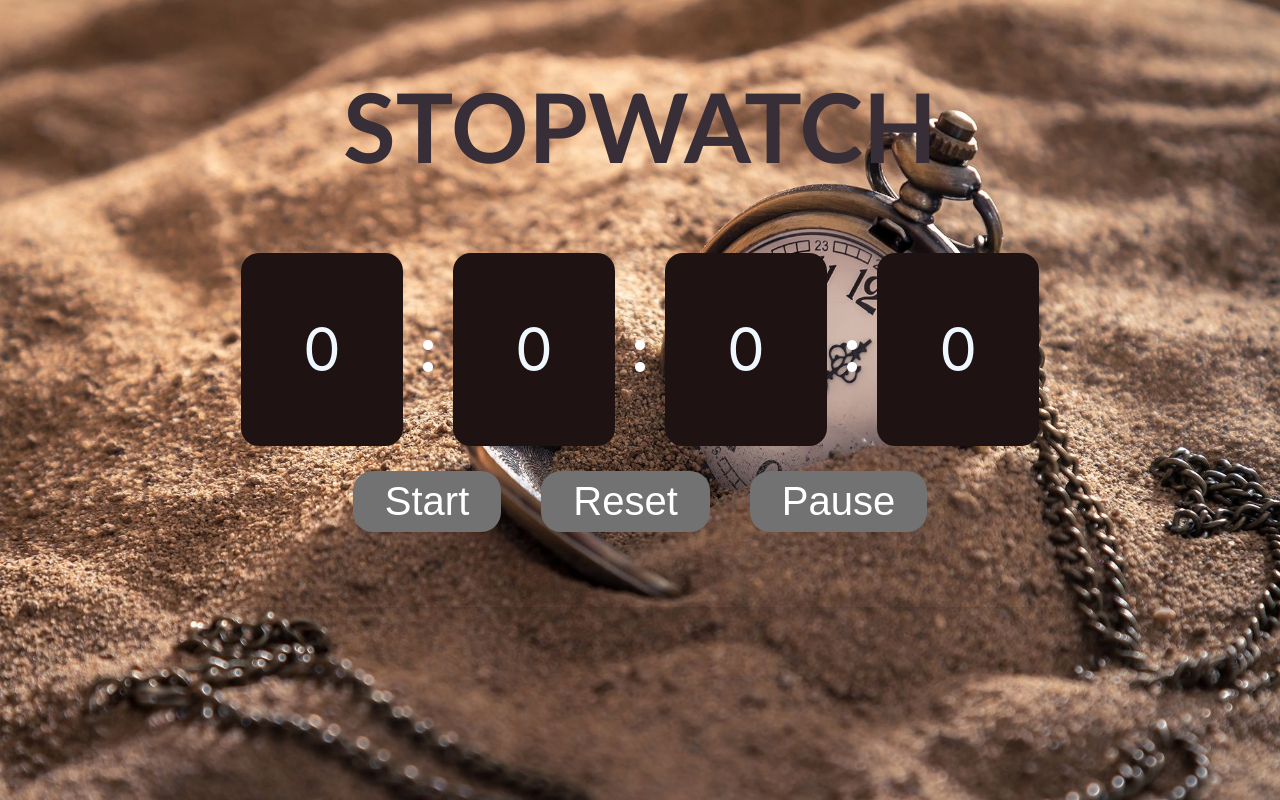
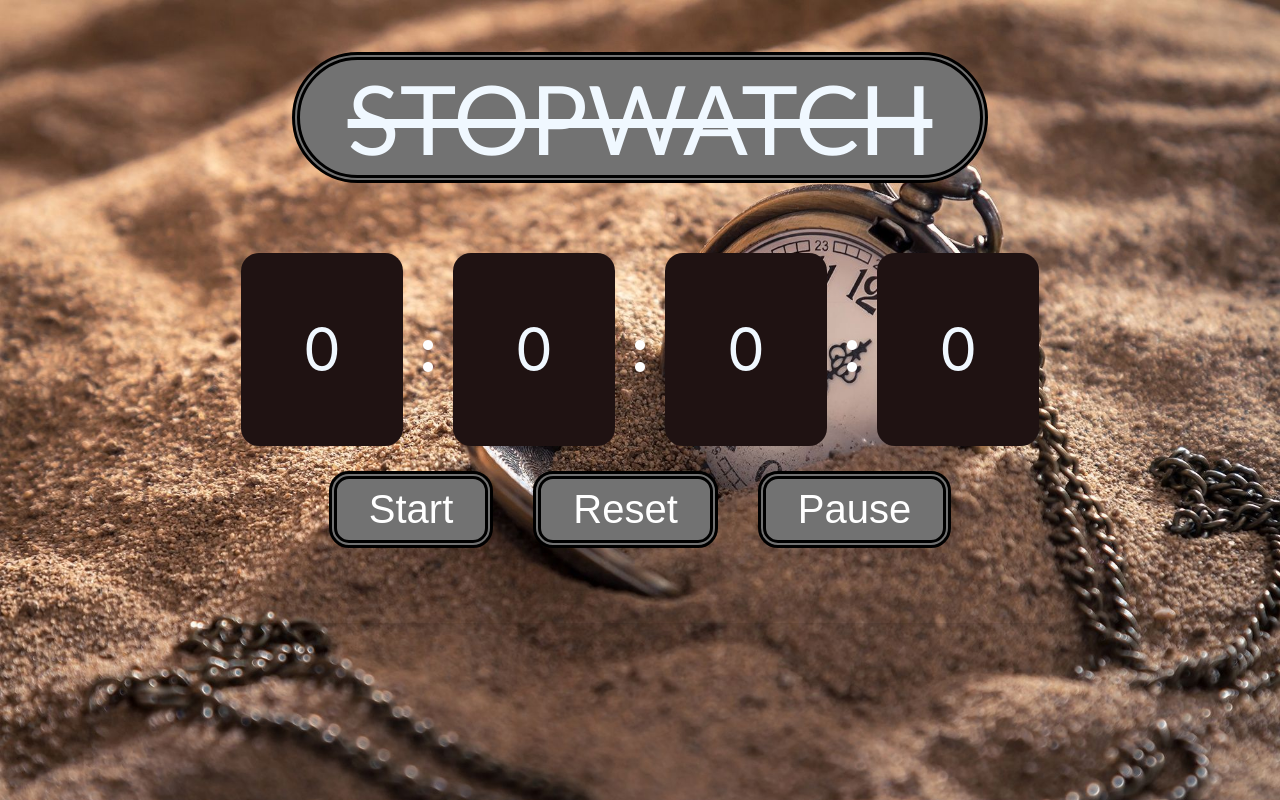
Before and after one commit to HaiderSaleem-Official/stopwatch, a React (Create React App) app: page / in a window 1280 px wide. Built offline with nearby package versions, Linux system fonts and the light colour scheme.

Commit message:
Update Card.css

```diff
--- a/src/Card/Card.css
+++ b/src/Card/Card.css
@@ -47,7 +47,7 @@
   color: white;
   padding: 0.2em 0.8em;
   margin: 0 0.5em;
-  border: none;
+  border: 8px double black;
   border-radius: 0.5em;
   font-size: 0.8em;
   cursor: pointer;
@@ -57,14 +57,21 @@
 .btn:hover {
   background-color: #b8b8b8;
 }
-.heading{
-  font-family:'Gill Sans', 'Gill Sans MT', Calibri, 'Trebuchet MS', sans-serif;
+.heading {
+  font-family: "Gill Sans", "Gill Sans MT", Calibri, "Trebuchet MS", sans-serif;
   font-size: 6rem;
   margin-top: -1.3em;
   color: rgb(55, 46, 55);
+  background-color: #727272;
+  border-radius: 1em;
+  padding: 0 0.5em;
+  color: aliceblue;
+  text-decoration:line-through;
+  border: 8px double black;
+  font-weight: lighter;
 }
 
-.container{
+.container {
   display: flex;
   flex-direction: column;
   justify-content: center;
```
